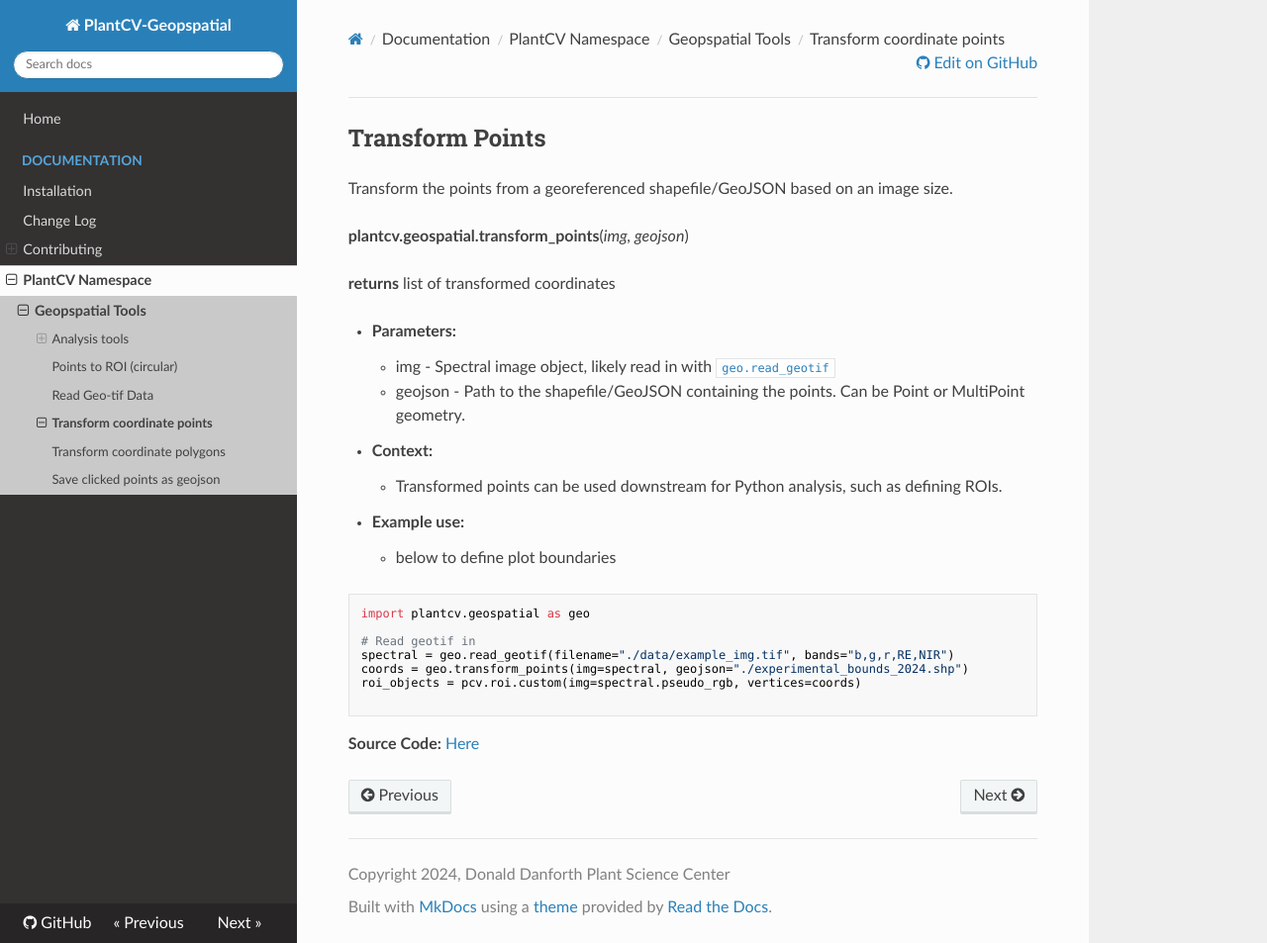
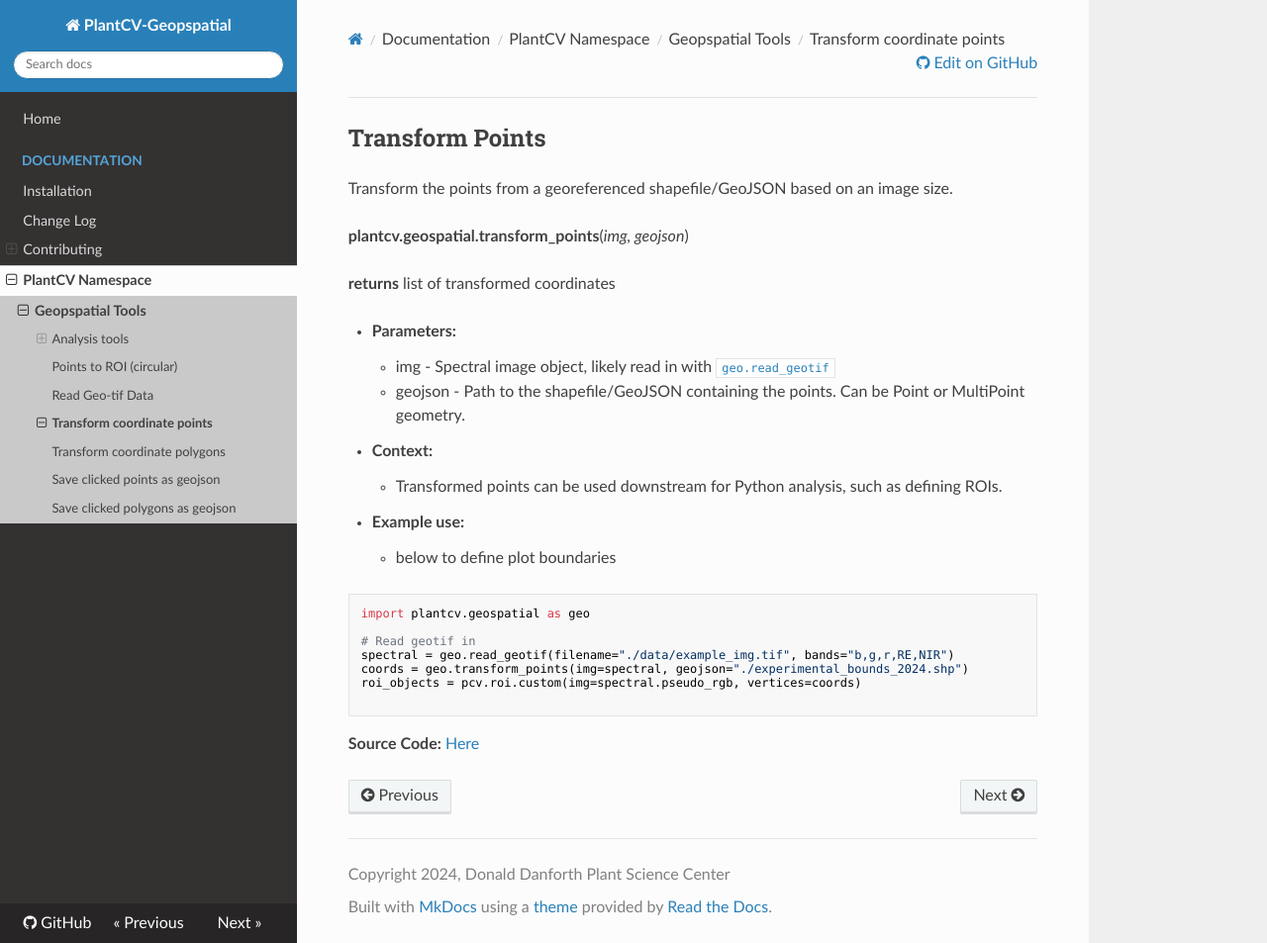
Before and after one commit to danforthcenter/plantcv-geospatial, an MkDocs documentation site: the page built from docs/transform_points.md, in a window 1280 px wide and 953 px high. Shown: the whole window at 99% size. Built offline with MkDocs 1.6.1, drawn with Linux system fonts in a browser that asks for light colours; nearby versions of some CDN libraries.

Commit message:
Update mkdocs.yml
Added shapes_to_geojson

```diff
--- a/mkdocs.yml
+++ b/mkdocs.yml
@@ -24,6 +24,7 @@ nav:
         - Transform coordinate points: transform_points.md
         - Transform coordinate polygons: transform_polygons.md
         - Save clicked points as geojson: points_to_geojson.md
+        - Save clicked polygons as geojson: shapes_to_geojson.md
 markdown_extensions:
   - toc:
       permalink: True
```
